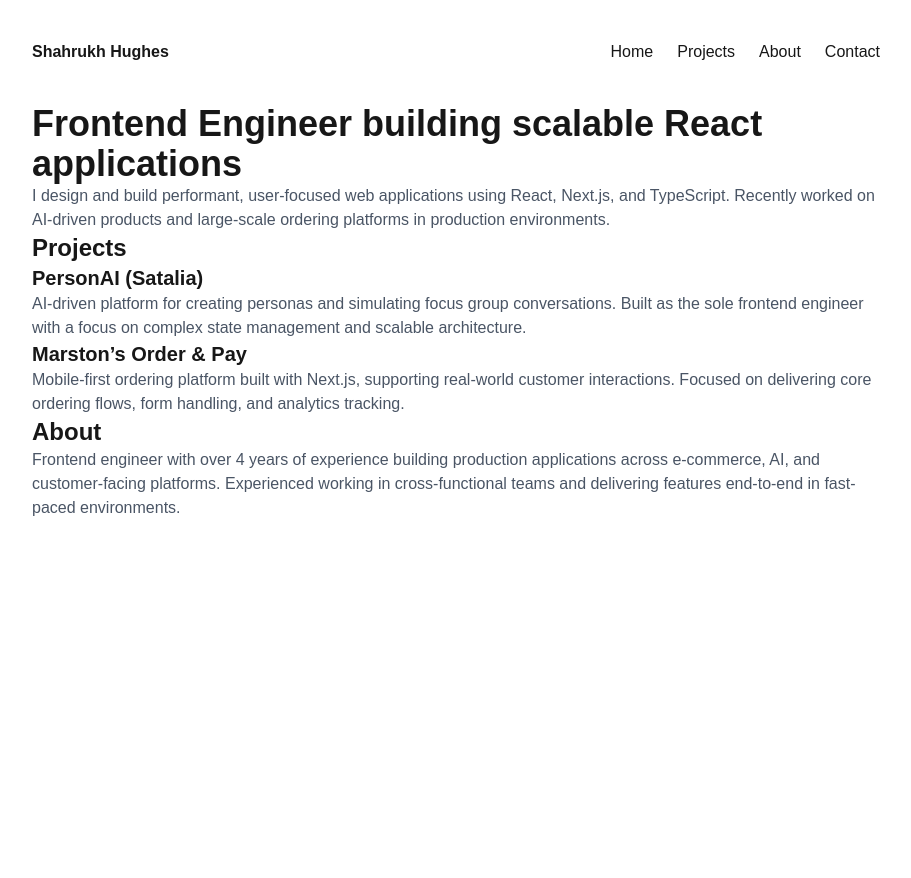
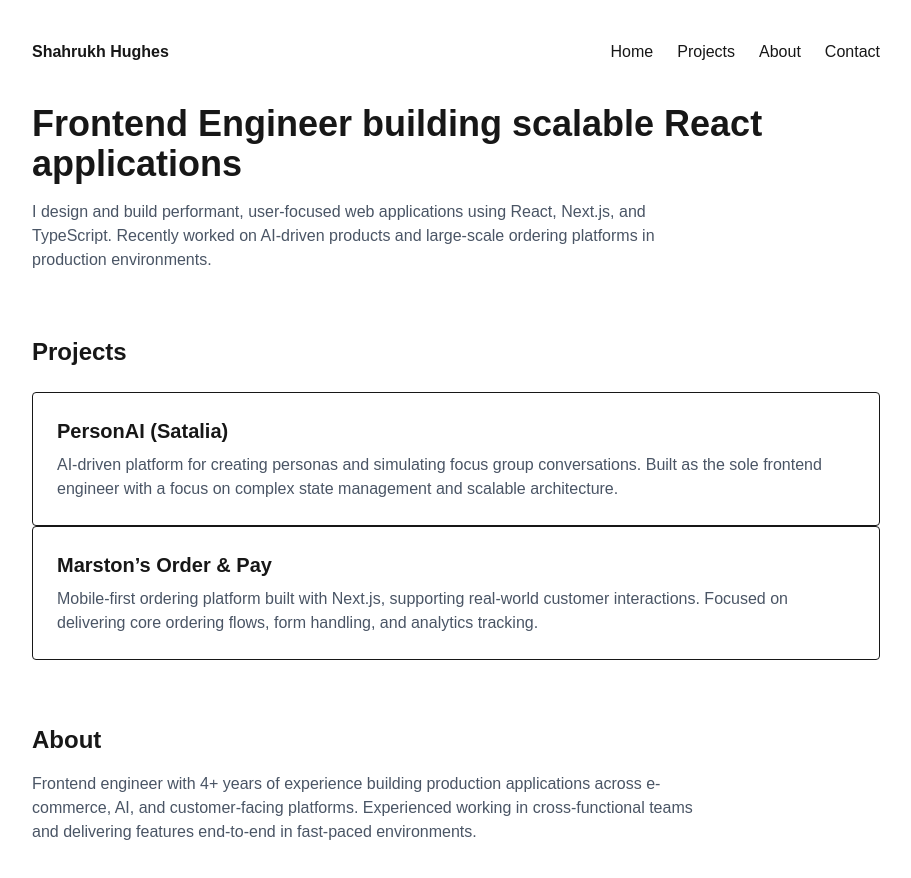
Before and after one commit to Shak-H/shahrukh-portfolio, a Next.js app: page / in a window 1280 px wide. Shown: the top 878 px of the page, without its empty margins (184-1095 px from the left). Before the commit the page ends 800 px from the top, so only its background shows below. Built offline with nearby package versions, Linux system fonts and the light colour scheme.

Commit message:
style: improve homepage spacing and hover states

```diff
--- a/app/page.tsx
+++ b/app/page.tsx
@@ -7,12 +7,12 @@ export default function Home() {
       <Navbar />
 
       {/* Hero */}
-      <section>
-        <h1 className="text-4xl font-bold">
+      <section className="mb-16">
+        <h1 className="text-4xl font-bold mb-4">
           Frontend Engineer building scalable React applications
         </h1>
 
-        <p className="text-gray-600">
+        <p className="text-gray-600 max-w-2xl">
           I design and build performant, user-focused web applications using
           React, Next.js, and TypeScript. Recently worked on AI-driven products
           and large-scale ordering platforms in production environments.
@@ -20,13 +20,13 @@ export default function Home() {
       </section>
 
       {/* Projects */}
-      <section>
-        <h2 className="text-2xl font-semibold">Projects</h2>
+      <section className="mb-16">
+        <h2 className="text-2xl font-semibold mb-6">Projects</h2>
 
-        <div>
+        <div className="space-y-6">
           <Link href="/projects/personai">
-            <div>
-              <h3 className="text-xl font-semibold">PersonAI (Satalia)</h3>
+            <div className="border p-6 rounded hover:bg-gray-50 transition">
+              <h3 className="text-xl font-semibold mb-2">PersonAI (Satalia)</h3>
               <p className="text-gray-600">
                 AI-driven platform for creating personas and simulating focus
                 group conversations. Built as the sole frontend engineer with a
@@ -36,8 +36,10 @@ export default function Home() {
           </Link>
 
           <Link href="/projects/marstons">
-            <div>
-              <h3 className="text-xl font-semibold">Marston’s Order & Pay</h3>
+            <div className="border p-6 rounded hover:bg-gray-50 transition">
+              <h3 className="text-xl font-semibold mb-2">
+                Marston’s Order & Pay
+              </h3>
               <p className="text-gray-600">
                 Mobile-first ordering platform built with Next.js, supporting
                 real-world customer interactions. Focused on delivering core
@@ -49,11 +51,11 @@ export default function Home() {
       </section>
 
       {/* About */}
-      <section>
-        <h2 className="text-2xl font-semibold">About</h2>
+      <section className="mb-16">
+        <h2 className="text-2xl font-semibold mb-4">About</h2>
 
-        <p className="text-gray-600">
-          Frontend engineer with over 4 years of experience building production
+        <p className="text-gray-600 max-w-2xl">
+          Frontend engineer with 4+ years of experience building production
           applications across e-commerce, AI, and customer-facing platforms.
           Experienced working in cross-functional teams and delivering features
           end-to-end in fast-paced environments.
```
